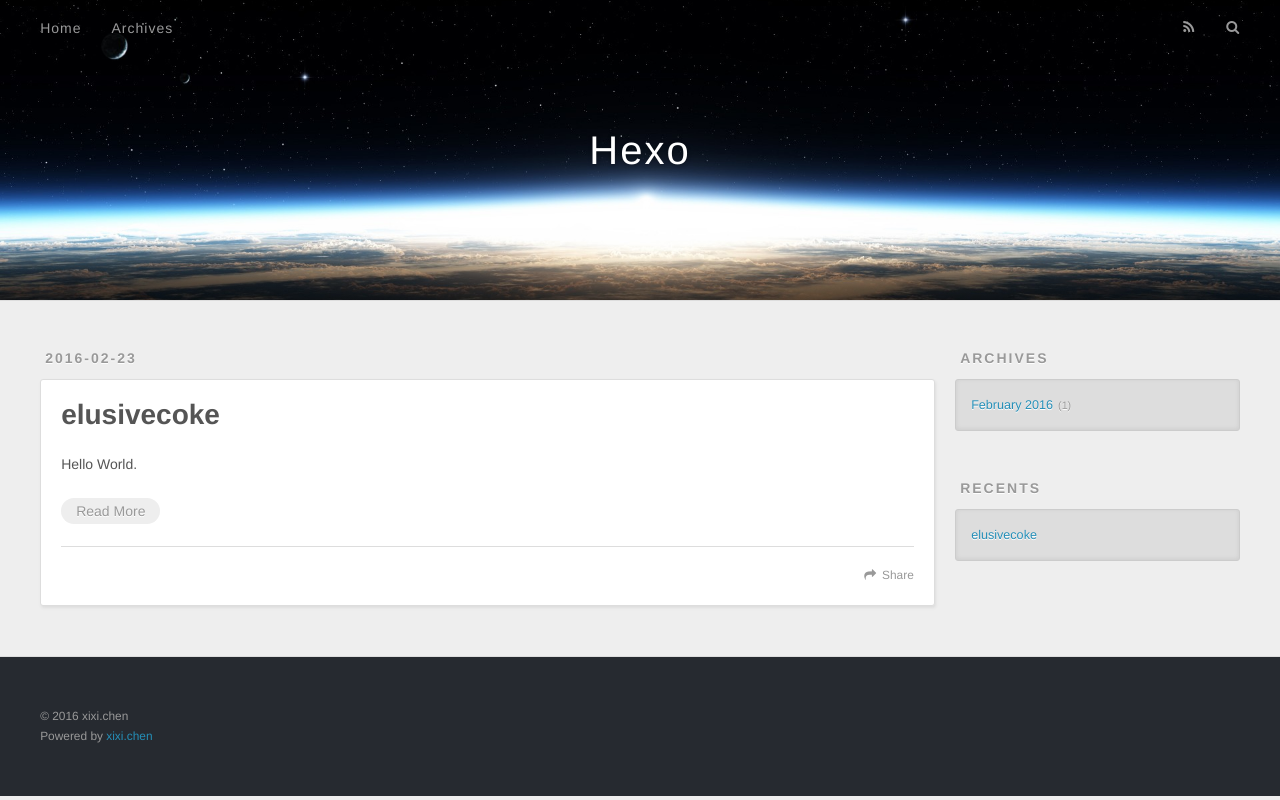
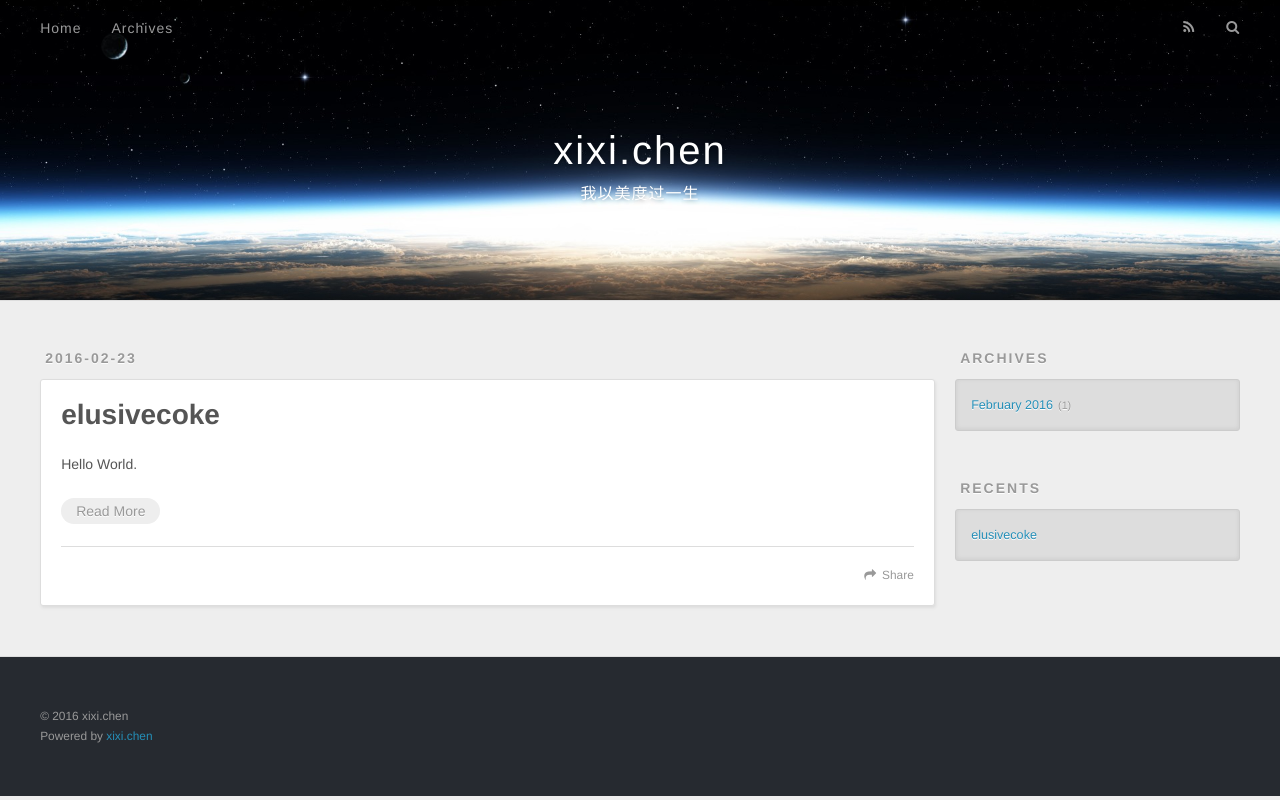
Before and after one commit to elusivecoke/elusivecoke.github.io, a plain HTML site: page index.html in a window 1280 px wide. Drawn offline with nearby package versions, Linux system fonts and the light colour scheme.

Commit message:
Site updated: 2016-02-23 20:42:27

```diff
--- a/index.html
+++ b/index.html
@@ -3,19 +3,19 @@
 <head>
   <meta charset="utf-8">
 
-  <title>Hexo</title>
+  <title>xixi.chen</title>
   <meta name="viewport" content="width=device-width, initial-scale=1, maximum-scale=1">
   <meta name="description">
 <meta property="og:type" content="website">
-<meta property="og:title" content="Hexo">
+<meta property="og:title" content="xixi.chen">
 <meta property="og:url" content="http://elusivecoke.github.io/index.html">
-<meta property="og:site_name" content="Hexo">
+<meta property="og:site_name" content="xixi.chen">
 <meta property="og:description">
 <meta name="twitter:card" content="summary">
-<meta name="twitter:title" content="Hexo">
+<meta name="twitter:title" content="xixi.chen">
 <meta name="twitter:description">
 
-    <link rel="alternative" href="/atom.xml" title="Hexo" type="application/atom+xml">
+    <link rel="alternative" href="/atom.xml" title="xixi.chen" type="application/atom+xml">
 
 
     <link rel="icon" href="/favicon.png">
@@ -33,8 +33,12 @@
   <div id="header-outer" class="outer">
     <div id="header-title" class="inner">
       <h1 id="logo-wrap">
-        <a href="/" id="logo">Hexo</a>
+        <a href="/" id="logo">xixi.chen</a>
       </h1>
+
+        <h2 id="subtitle-wrap">
+          <a href="/" id="subtitle">我以美度过一生</a>
+        </h2>
 
     </div>
     <div id="header-inner" class="inner">
@@ -92,7 +96,7 @@
 
     </div>
     <footer class="article-footer">
-      <a data-url="http://elusivecoke.github.io/2016/02/23/elusivecoke/" data-id="cikze9anb0000lcwno47ufgx4" class="article-share-link">Share</a>
+      <a data-url="http://elusivecoke.github.io/2016/02/23/elusivecoke/" data-id="cikzegdm10000mswn4b0stt33" class="article-share-link">Share</a>
 
 
     </footer>
```
Also changed, not shown: 2016/02/23/elusivecoke/index.html (+9 -5 lines), archives/2016/02/index.html (+10 -6 lines), archives/2016/index.html (+10 -6 lines), archives/index.html (+10 -6 lines).
